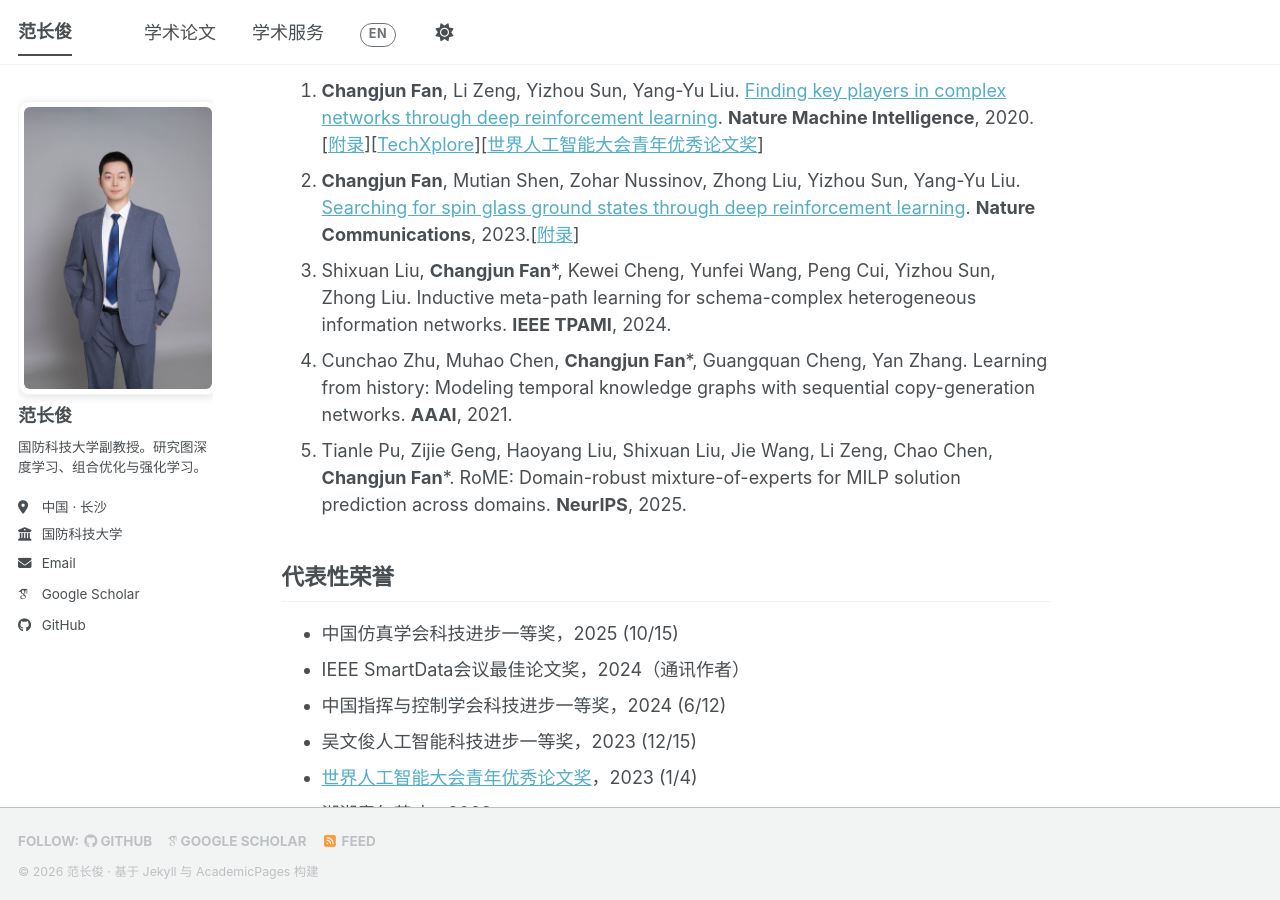
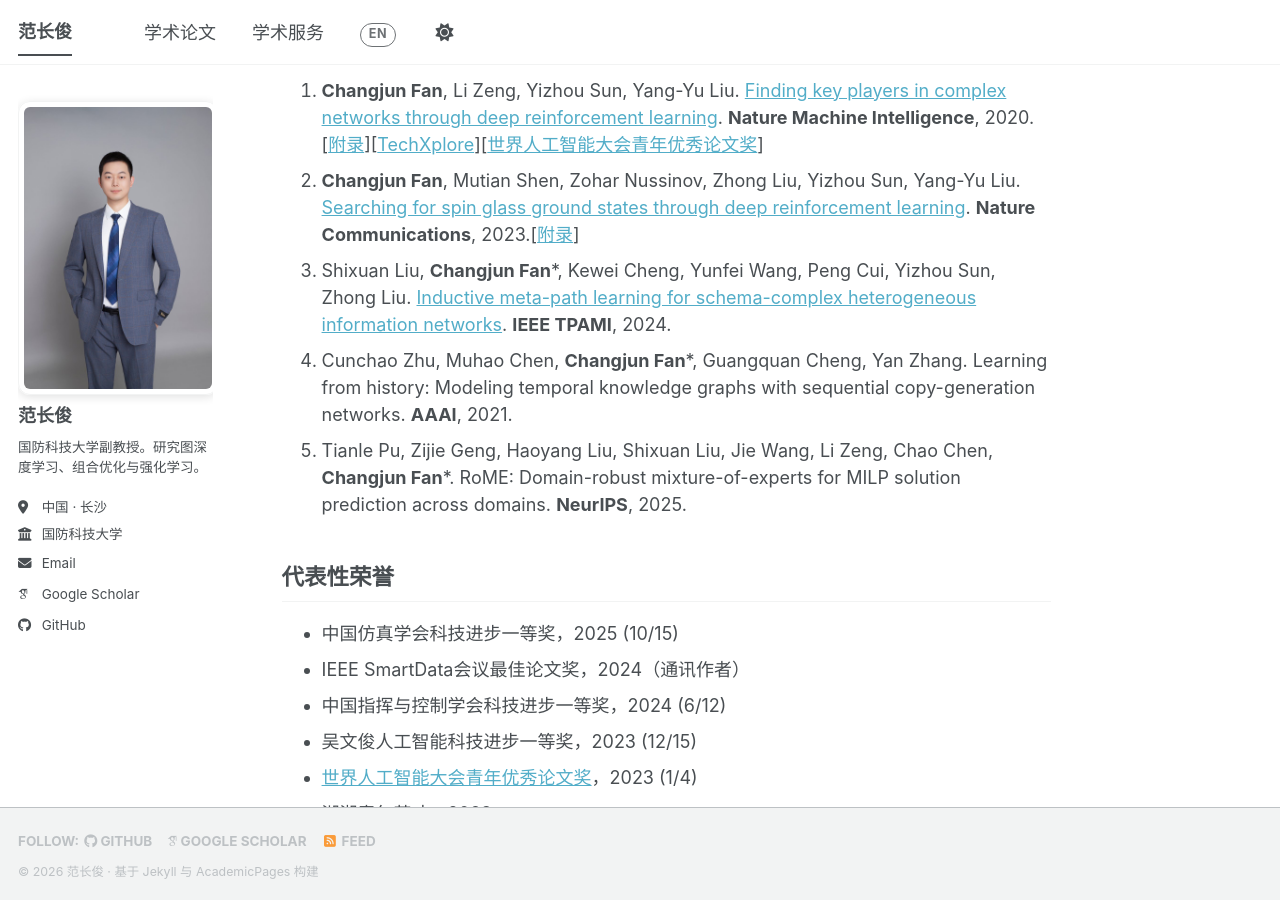
Before and after one commit to fanchangjun/fanchangjun.github.io, a Jekyll site: the page built from _pages/about.md, in a window 1280 px wide and 900 px high, scrolled down 925 px. Built offline with Jekyll 4.4.1, drawn with Linux system fonts in a browser that asks for light colours; some web fonts are replaced; a script bundle is joined from its source files by our own code; library files that are not in the unit come from our copies; part of the change alters nothing that is shown.

```diff
--- a/_pages/about.md
+++ b/_pages/about.md
@@ -70,7 +70,7 @@ I am now recruiting Master and PhD students who are passionate about research, s
 (*: 通讯作者)
 1. **Changjun Fan**, Li Zeng, Yizhou Sun, Yang-Yu Liu. [Finding key players in complex networks through deep reinforcement learning](/pdfs/2020FINDER_main.pdf). **Nature Machine Intelligence**, 2020. [[附录](/pdfs/2020FINDER_SI.pdf)][[TechXplore](https://techxplore.com/news/2020-06-deep-framework-key-players-complex.html)][[世界人工智能大会青年优秀论文奖](https://www.waicyop.cn/article/11)]
 2. **Changjun Fan**, Mutian Shen, Zohar Nussinov, Zhong Liu, Yizhou Sun, Yang-Yu Liu. [Searching for spin glass ground states through deep reinforcement learning](/pdfs/2023DIRAC_main.pdf). **Nature Communications**, 2023.[[附录](/pdfs/2023DIRAC_SI.pdf)]
-3. Shixuan Liu, **Changjun Fan***, Kewei Cheng, Yunfei Wang, Peng Cui, Yizhou Sun, Zhong Liu. Inductive meta-path learning for schema-complex heterogeneous information networks. **IEEE TPAMI**, 2024.
+3. Shixuan Liu, **Changjun Fan***, Kewei Cheng, Yunfei Wang, Peng Cui, Yizhou Sun, Zhong Liu. [Inductive meta-path learning for schema-complex heterogeneous information networks](/pdfs/2024SchemaWalk). **IEEE TPAMI**, 2024.
 4. Cunchao Zhu, Muhao Chen, **Changjun Fan***, Guangquan Cheng, Yan Zhang. Learning from history: Modeling temporal knowledge graphs with sequential copy-generation networks. **AAAI**, 2021.
 5. Tianle Pu, Zijie Geng, Haoyang Liu, Shixuan Liu, Jie Wang, Li Zeng, Chao Chen, **Changjun Fan***. RoME: Domain-robust mixture-of-experts for MILP solution prediction across domains. **NeurIPS**, 2025.
 
@@ -82,7 +82,7 @@ I am now recruiting Master and PhD students who are passionate about research, s
 (*: corresponding author)
 1. **Changjun Fan**, Li Zeng, Yizhou Sun, Yang-Yu Liu. [Finding key players in complex networks through deep reinforcement learning](/pdfs/2020FINDER_main.pdf). **Nature Machine Intelligence**, 2020. [[Supplementary Information](/pdfs/2020FINDER_SI.pdf)][[TechXplore](https://techxplore.com/news/2020-06-deep-framework-key-players-complex.html)][[WAIC Youth Outstanding Paper](https://www.waicyop.cn/article/11)]
 2. **Changjun Fan**, Mutian Shen, Zohar Nussinov, Zhong Liu, Yizhou Sun, Yang-Yu Liu. [Searching for spin glass ground states through deep reinforcement learning](/pdfs/2023DIRAC_main.pdf). **Nature Communications**, 2023.[[Supplementary Information](/pdfs/2023DIRAC_SI.pdf)]
-3. Shixuan Liu, **Changjun Fan***, Kewei Cheng, Yunfei Wang, Peng Cui, Yizhou Sun, Zhong Liu. Inductive meta-path learning for schema-complex heterogeneous information networks. **IEEE TPAMI**, 2024.
+3. Shixuan Liu, **Changjun Fan***, Kewei Cheng, Yunfei Wang, Peng Cui, Yizhou Sun, Zhong Liu. [Inductive meta-path learning for schema-complex heterogeneous information networks](/pdfs/2024SchemaWalk). **IEEE TPAMI**, 2024.
 4. Cunchao Zhu, Muhao Chen, **Changjun Fan***, Guangquan Cheng, Yan Zhang. Learning from history: Modeling temporal knowledge graphs with sequential copy-generation networks. **AAAI**, 2021.
 5. Tianle Pu, Zijie Geng, Haoyang Liu, Shixuan Liu, Jie Wang, Li Zeng, Chao Chen, **Changjun Fan***. RoME: Domain-robust mixture-of-experts for MILP solution prediction across domains. **NeurIPS**, 2025.
 
```
